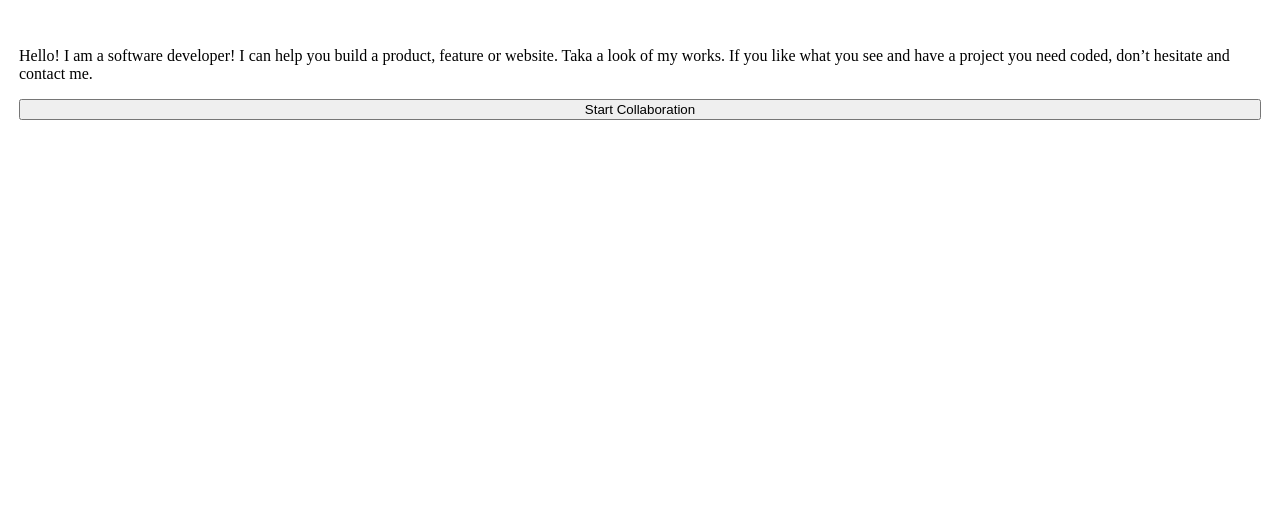
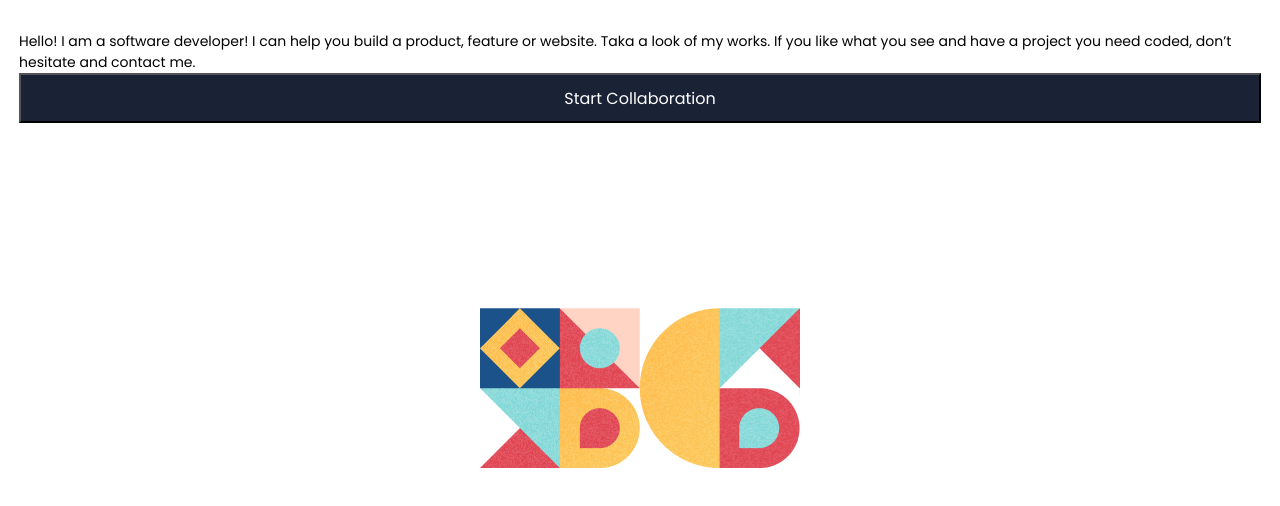
Before and after one commit to afizsavage/portfolio, a website: page index.html in a window 1280 px wide. Shown: the part 176-682 px from the top of the page. Drawn offline with nearby package versions, Linux system fonts and the light colour scheme.

Commit message:
Add background image to headline

```diff
--- a/index.html
+++ b/index.html
@@ -11,7 +11,10 @@
       href="https://fonts.googleapis.com/css2?family=Playfair+Display&display=swap"
       rel="stylesheet"
     />
-
+    <link
+      href="https://fonts.googleapis.com/css2?family=Playfair+Display&family=Poppins&display=swap"
+      rel="stylesheet"
+    />
     <title>Portfolio</title>
   </head>
   <body>
@@ -25,14 +28,14 @@
       />
     </header>
     <main>
-      <section id="timeline">
+      <section id="headline">
         <h1>John Doe</h1>
         <p>
           Hello! I am a software developer! I can help you build a product,
           feature or website. Taka a look of my works. If you like what you see
           and have a project you need coded, don’t hesitate and contact me.
         </p>
-        <button>Start Collaboration</button>
+        <button type="button">Start Collaboration</button>
       </section>
     </main>
   </body>
--- a/style.css
+++ b/style.css
@@ -2,6 +2,8 @@ body {
   padding: 0;
   margin: 0;
   font-size: 16px;
+  height: 100vh;
+  overflow: hidden;
 }
 
 header {
@@ -12,21 +14,50 @@ header {
   padding: 0 19px;
 }
 
+main {
+  height: 100%;
+  overflow-x: hidden;
+  overflow-y: scroll;
+}
+
 #menu-icon {
   position: absolute;
   top: 19px;
 }
 
-#timeline {
+#headline {
+  min-height: 570px;
   display: flex;
   flex-direction: column;
   padding: 0 19px;
+  background: #fff url(./assets/image_geometry_2.png) center bottom no-repeat;
+  background-clip: border-box;
+  background-origin: border-box;
 }
 
-#timeline > h1 {
+#headline > h1 {
   font-family: "Playfair Display", serif;
   font-size: 50px;
   line-height: 50px;
   font-weight: normal;
   font-style: normal;
 }
+
+#headline > p {
+  margin: 0;
+  font-family: "Poppins", sans-serif;
+  font-style: normal;
+  font-weight: 400;
+  font-size: 14px;
+  line-height: 21px;
+}
+
+#headline > button {
+  font-family: "Poppins", sans-serif;
+  color: #fff;
+  display: block;
+  height: 50px;
+  background: #1a2236;
+  font-weight: 500;
+  font-size: 16px;
+}
```
Also changed, not shown: assets/image_geometry_2.png (added).
